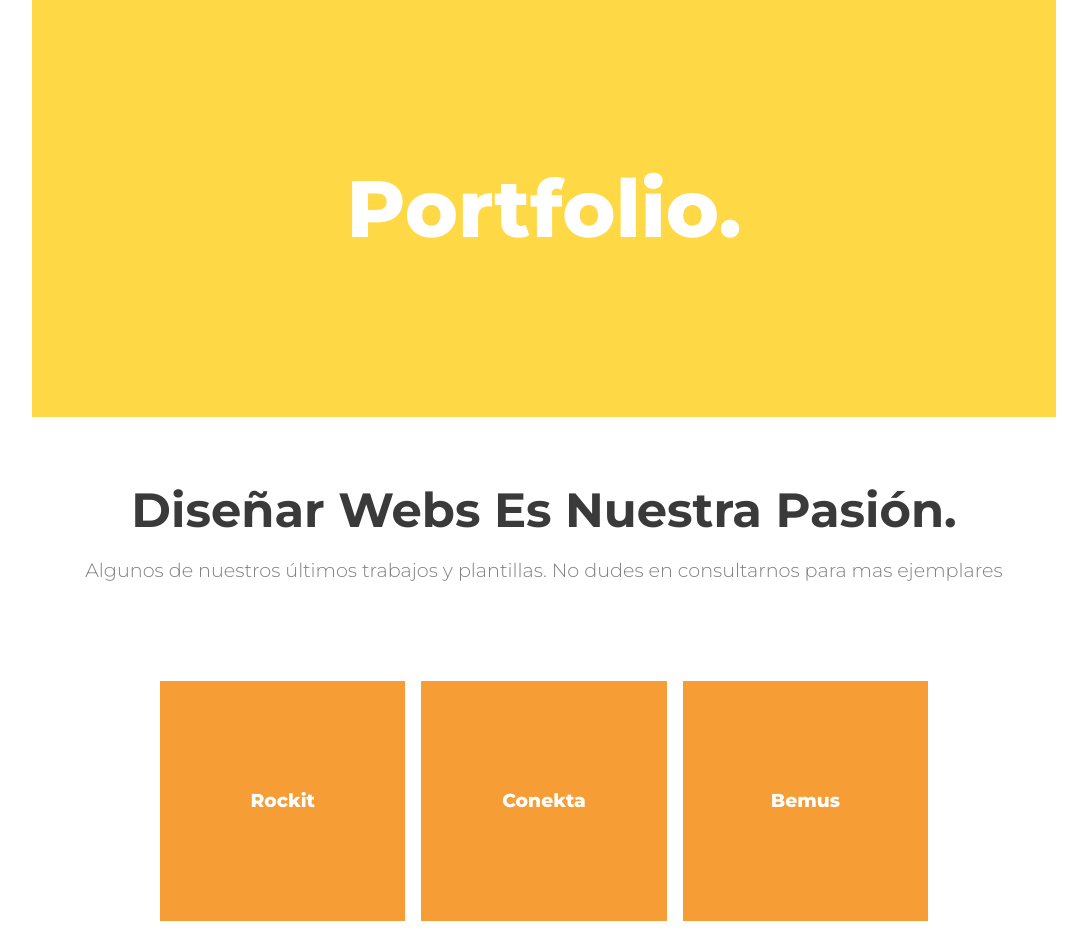
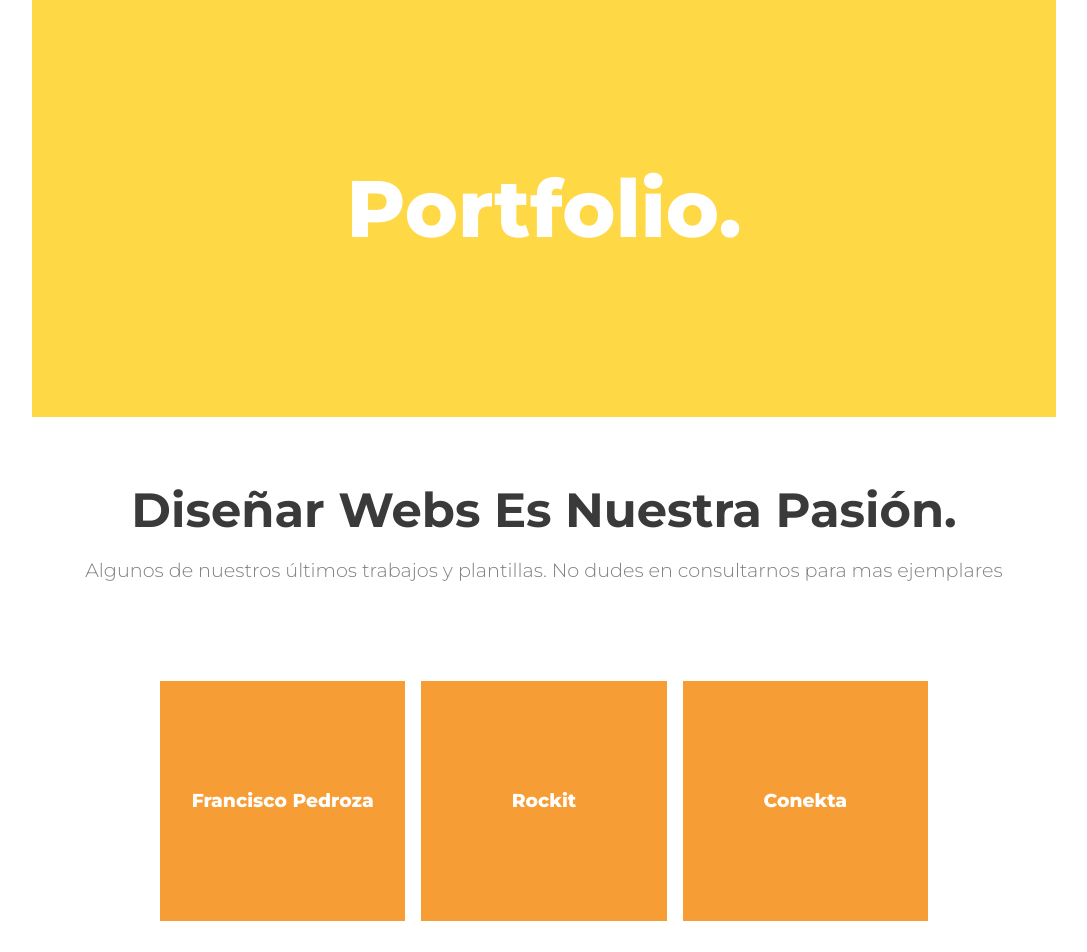
Before and after one commit to ivanmacedonio/BiCo-page, a React (Vite) app: page /portfolio in a window 1280 px wide. Shown: the top 952 px of the page, without its empty margins (96-1183 px from the left). Built offline with nearby package versions, Linux system fonts and the light colour scheme.

Commit message:
add franciscopedroza:

```diff
--- a/src/pages/Portfolio.jsx
+++ b/src/pages/Portfolio.jsx
@@ -23,6 +23,14 @@ export const Portfolio = () => {
         </p>
       </section>
       <div className="webs-cnt">
+        <article
+          className="box"
+          onClick={() => {
+            window.location.href = "https://franciscopedroza.netlify.app/";
+          }}
+        >
+          <h1>Francisco Pedroza</h1>
+        </article>
         <article
           className="box"
           onClick={() => {
```
